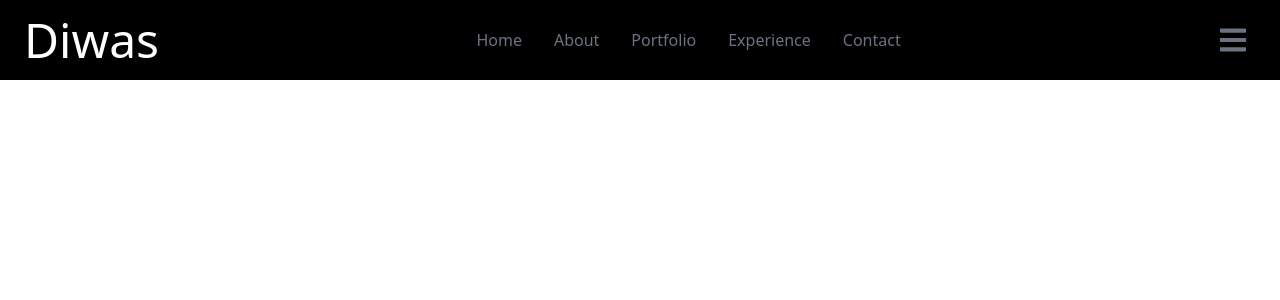
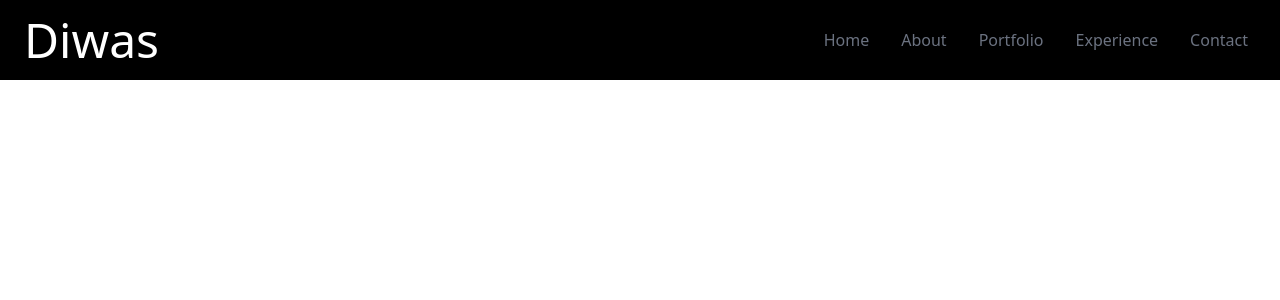
Before and after one commit to DiwasMainali1/Portfolio, a React (Create React App) app: page / in a window 1280 px wide. Shown: the top 300 px of the page. Built offline with nearby package versions, Linux system fonts and the light colour scheme; the HTML template or start-up script is replaced by a standard one.

Commit message:
hid the bar whenever the size decreases

```diff
--- a/src/components/NavBar.jsx
+++ b/src/components/NavBar.jsx
@@ -28,8 +28,6 @@ const NavBar = () => {
         },
     ];
 
-
-
   return (
     <div className="flex justify-between items-center w-full h-20
     px-4 text-white bg-black fixed">
@@ -48,7 +46,7 @@ const NavBar = () => {
                 </li>
             ))}
         </ul>
-        <div onClick={() => setNav(!nav)} className="cursor-pointer pr-4 z-10 text-gray-500">
+        <div onClick={() => setNav(!nav)} className="cursor-pointer pr-4 z-10 text-gray-500 md:hidden">
                 {nav ? <FaTimes size={30} /> : <FaBars size={30} /> }
         </div>
 
```
